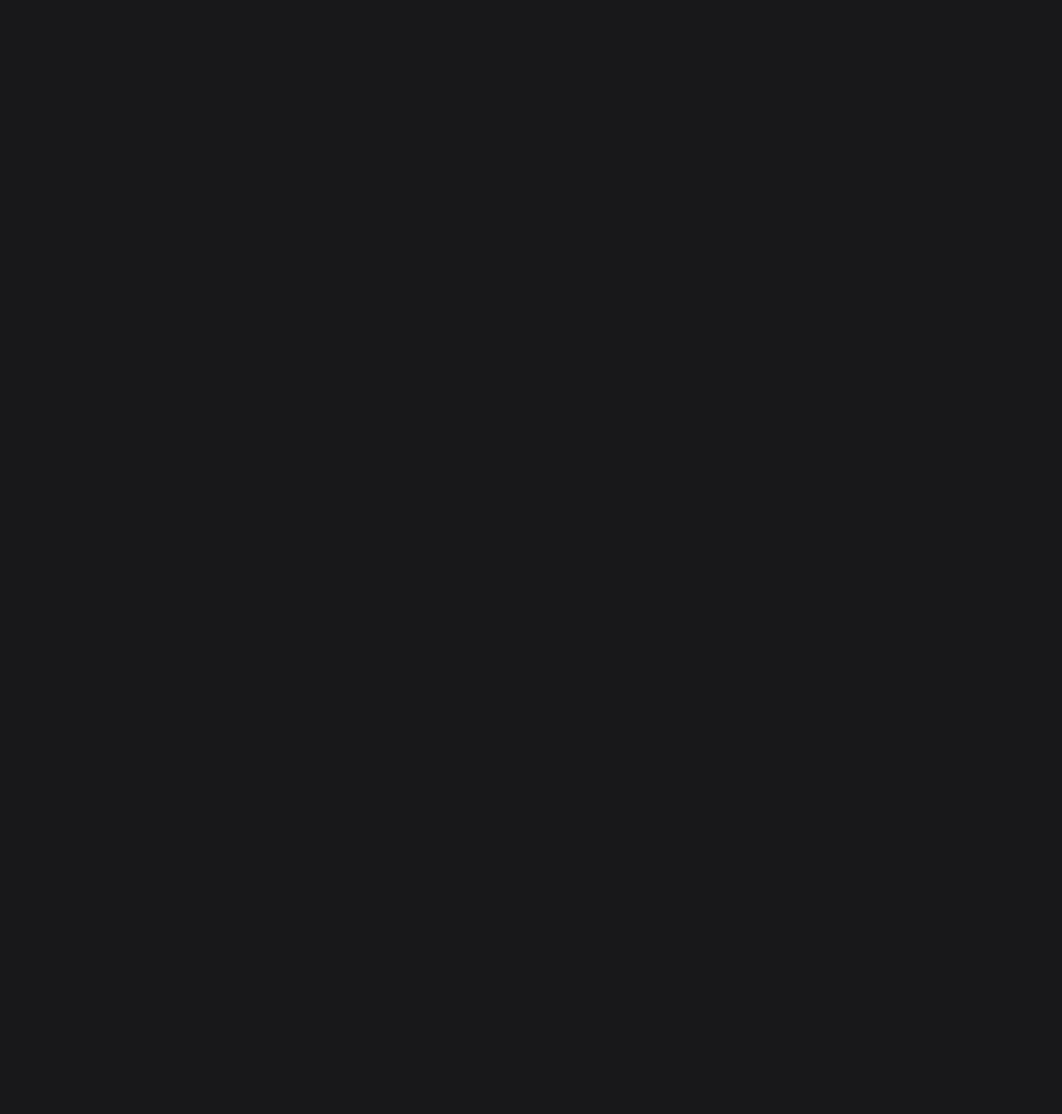
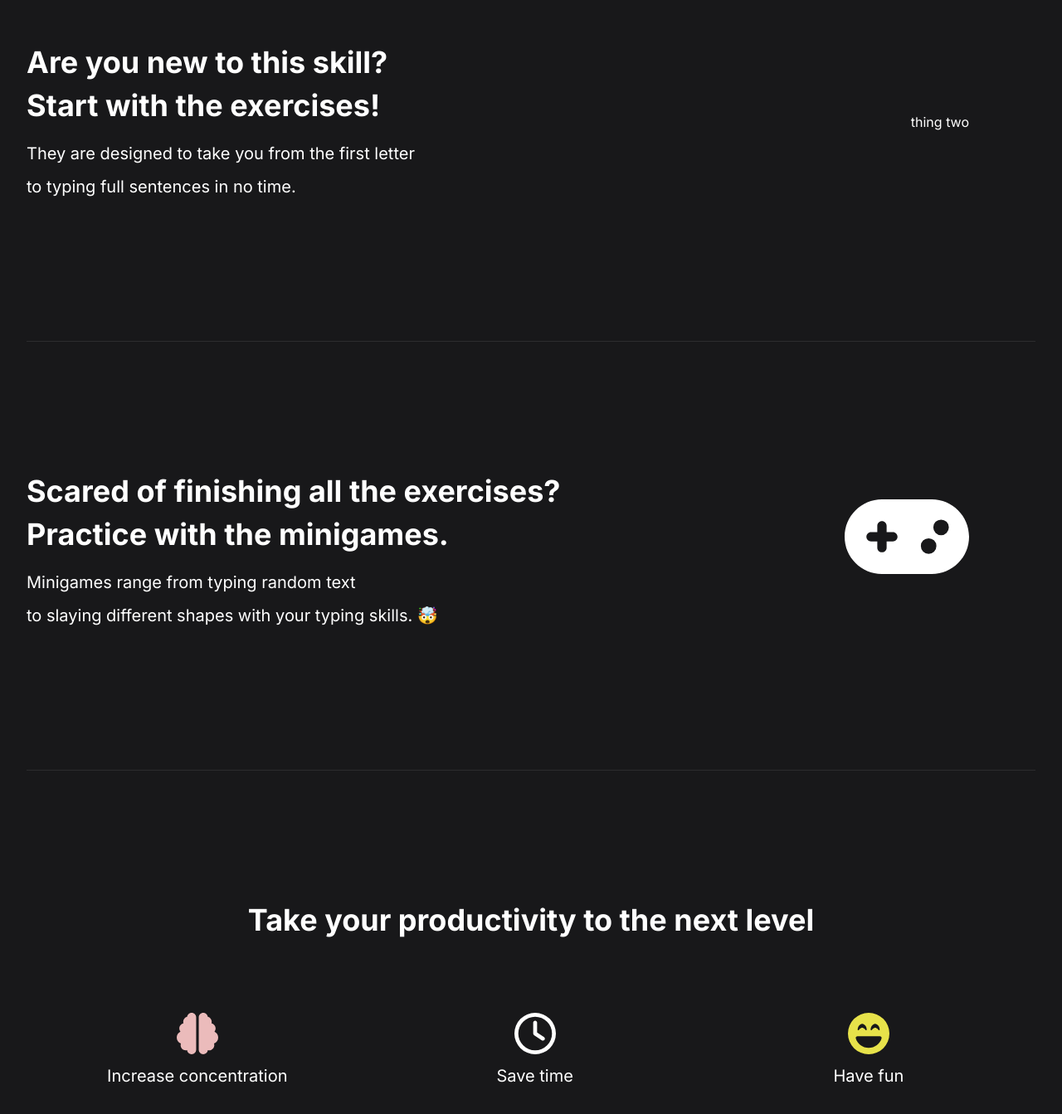
Before and after one commit to Menfiss/TenFingers, a Next.js app: page / in a window 1280 px wide. Shown: the part 745-2088 px from the top of the page at 83% size. Before the commit the page ends 800 px from the top, so only its background shows below. Built offline with nearby package versions, Linux system fonts and the light colour scheme; no server answers.

Commit message:
more page content

```diff
--- a/middleware.ts
+++ b/middleware.ts
@@ -16,4 +16,5 @@ export const config = {
      */
     '/((?!_next/static|_next/image|favicon.ico|.*\\.(?:svg|png|jpg|jpeg|gif|webp)$).*)',
   ],
+
 }
--- a/src/app/layout.tsx
+++ b/src/app/layout.tsx
@@ -2,7 +2,6 @@ import type { Metadata } from "next";
 import { Inter } from "next/font/google";
 import Navbar from "@/components/Navbar/Navbar";
 import "./globals.css";
-
 const inter = Inter({ subsets: ["latin"] });
 
 export const metadata: Metadata = {
@@ -14,7 +13,8 @@ export default function RootLayout({
   children,
 }: Readonly<{
   children: React.ReactNode;
-}>) {
+}>)
+{
   return (
     <html lang="en">
 
--- a/src/app/login/page.tsx
+++ b/src/app/login/page.tsx
@@ -19,7 +19,7 @@ export default function LoginPage() {
 
                     <button type="submit" formAction={login} className="w-full bg-blue-500 text-white py-2 px-4 rounded-md shadow hover:bg-blue-600 focus:outline-none focus:ring-2 focus:ring-blue-400 focus:ring-offset-2">Log In</button>
 
-                    <p className="text-sm text-gray-600 text-center">Don't have an account? <a href="/signup" className="text-blue-500 hover:underline">Sign up</a></p>
+                    <p className="text-sm text-gray-600 text-center">Don`&apos;`t have an account? <a href="/signup" className="text-blue-500 hover:underline">Sign up</a></p>
                 </form>
             </div>
         </div>
--- a/src/app/minigames/page.tsx
+++ b/src/app/minigames/page.tsx
@@ -5,6 +5,16 @@ const Minigames = () => {
 
 
     return (
+        <div>
+            <div className="py-10 my-20 ">
+                <div className="flex justify-center items-center">
+                    <h1 className="text-5xl font-bold text-center pb-3 pr-3">Minigames</h1>
+                    <svg className="w-[50px] h-[50px] fill-[#ffffff]" viewBox="0 0 640 512">
+                        <path d="M192 64C86 64 0 150 0 256S86 448 192 448H448c106 0 192-86 192-192s-86-192-192-192H192zM496 168a40 40 0 1 1 0 80 40 40 0 1 1 0-80zM392 304a40 40 0 1 1 80 0 40 40 0 1 1 -80 0zM168 200c0-13.3 10.7-24 24-24s24 10.7 24 24v32h32c13.3 0 24 10.7 24 24s-10.7 24-24 24H216v32c0 13.3-10.7 24-24 24s-24-10.7-24-24V280H136c-13.3 0-24-10.7-24-24s10.7-24 24-24h32V200z"></path>
+                    </svg>
+                </div>
+                <h2 className="text-2xl font-bold text-center">Practice what you have already learned!</h2>
+            </div>
             <div className="mt-16 mx-auto max-w-7xl px-2 sm:px-6 lg:px-8 grid grid-cols-2 gap-6 lg:grid-cols-4">
                 <div>
                     <div className="bg-gray-600 h-36 flex justify-center items-center"><Link href={"minigames/drop_tiles"}>Image</Link></div>
@@ -55,6 +65,7 @@ const Minigames = () => {
                 </div>
 
             </div>
+        </div>
     );
 }
 
--- a/src/app/page.tsx
+++ b/src/app/page.tsx
@@ -2,8 +2,9 @@ import Link from "next/link";
 
 export default function Home() {
 
+  //have you ever wondered how some people type so fast? No?
   return (
-    <div>
+    <div className="mx-auto max-w-7xl px-2 sm:px-6 lg:px-8">
       <div className="flex justify-center items-center flex-col h-[calc(100vh-4.5rem)] font-mono">
         <div className="text-7xl mb-6 text-[#47bac0] text-center">Type with ten fingers</div>
         <div className="text-3xl mb-24 text-[#47bac0] text-center">
@@ -17,6 +18,66 @@ export default function Home() {
 
         </div>
       </div>
+      <div className="flex flex-row justify-between mb-40">
+        <div>
+          <h1 className="text-4xl font-bold pb-3">Are you new to this skill?</h1>
+          <h1 className="text-4xl font-bold pb-3 mb-3">Start with the exercises!</h1>
+          <p className="text-xl pb-3">They are designed to take you from the first letter</p>
+          <p className="text-xl pb-3"> to typing full sentences in no time.</p>
+        </div>
+        <div className=" m-20 text-center">
+          thing two
+        </div>
+      </div>
+
+    <hr className="mb-40 border-[#2c2c2e]"></hr>
+
+      <div className="flex flex-row justify-between mb-40">
+        <div>
+          <h1 className="text-4xl font-bold pb-3">Scared of finishing all the exercises?</h1>
+          <h1 className="text-4xl font-bold pb-3 mb-3">Practice with the minigames.</h1>
+          <p className="text-xl pb-3">Minigames range from typing random text</p>
+          <p className="text-xl pb-3">to slaying different shapes with your typing skills. 🤯</p>
+        </div>
+        <div className="mr-20">
+          <svg className="w-[150px] h-[150px] fill-[#ffffff]" viewBox="0 0 640 512">
+            <path d="M192 64C86 64 0 150 0 256S86 448 192 448H448c106 0 192-86 192-192s-86-192-192-192H192zM496 168a40 40 0 1 1 0 80 40 40 0 1 1 0-80zM392 304a40 40 0 1 1 80 0 40 40 0 1 1 -80 0zM168 200c0-13.3 10.7-24 24-24s24 10.7 24 24v32h32c13.3 0 24 10.7 24 24s-10.7 24-24 24H216v32c0 13.3-10.7 24-24 24s-24-10.7-24-24V280H136c-13.3 0-24-10.7-24-24s10.7-24 24-24h32V200z"></path>
+          </svg>
+        </div>
+      </div>
+
+      <hr className="mb-40 border-[#2c2c2e]"></hr>
+
+      <div className="text-center mb-40">
+        <h1 className="text-4xl font-bold pb-3 mb-20">Take your productivity to the next level</h1>
+
+        <ul className="flex flex-row justify-around">
+          <li className="mb-40">
+            <div className="flex flex-col items-center justify-center">
+              <svg className="w-[50px] h-[50px] fill-[#ebbbbb] mb-3" viewBox="0 0 512 512">
+                <path d="M184 0c30.9 0 56 25.1 56 56V456c0 30.9-25.1 56-56 56c-28.9 0-52.7-21.9-55.7-50.1c-5.2 1.4-10.7 2.1-16.3 2.1c-35.3 0-64-28.7-64-64c0-7.4 1.3-14.6 3.6-21.2C21.4 367.4 0 338.2 0 304c0-31.9 18.7-59.5 45.8-72.3C37.1 220.8 32 207 32 192c0-30.7 21.6-56.3 50.4-62.6C80.8 123.9 80 118 80 112c0-29.9 20.6-55.1 48.3-62.1C131.3 21.9 155.1 0 184 0zM328 0c28.9 0 52.6 21.9 55.7 49.9c27.8 7 48.3 32.1 48.3 62.1c0 6-.8 11.9-2.4 17.4c28.8 6.2 50.4 31.9 50.4 62.6c0 15-5.1 28.8-13.8 39.7C493.3 244.5 512 272.1 512 304c0 34.2-21.4 63.4-51.6 74.8c2.3 6.6 3.6 13.8 3.6 21.2c0 35.3-28.7 64-64 64c-5.6 0-11.1-.7-16.3-2.1c-3 28.2-26.8 50.1-55.7 50.1c-30.9 0-56-25.1-56-56V56c0-30.9 25.1-56 56-56z"></path>
+              </svg>
+            </div>
+            <div className="text-xl pb-3 min-w-52">Increase concentration</div>
+          </li>
+          <li className="mb-40">
+            <div className="flex flex-col items-center justify-center">
+              <svg className="w-[50px] h-[50px] fill-[#ffffff] mb-3" viewBox="0 0 512 512">
+                <path d="M464 256A208 208 0 1 1 48 256a208 208 0 1 1 416 0zM0 256a256 256 0 1 0 512 0A256 256 0 1 0 0 256zM232 120V256c0 8 4 15.5 10.7 20l96 64c11 7.4 25.9 4.4 33.3-6.7s4.4-25.9-6.7-33.3L280 243.2V120c0-13.3-10.7-24-24-24s-24 10.7-24 24z"></path>
+              </svg>
+            </div>
+            <div className="text-xl pb-3 min-w-52">Save time</div>
+          </li>
+          <li className="mb-40">
+            <div className="flex flex-col items-center justify-center">
+              <svg className="w-[50px] h-[50px] fill-[#e7e24a] mb-3" viewBox="0 0 512 512">
+                <path d="M256 512A256 256 0 1 0 256 0a256 256 0 1 0 0 512zM96.8 314.1c-3.8-13.7 7.4-26.1 21.6-26.1H393.6c14.2 0 25.5 12.4 21.6 26.1C396.2 382 332.1 432 256 432s-140.2-50-159.2-117.9zM217.6 212.8l0 0 0 0-.2-.2c-.2-.2-.4-.5-.7-.9c-.6-.8-1.6-2-2.8-3.4c-2.5-2.8-6-6.6-10.2-10.3c-8.8-7.8-18.8-14-27.7-14s-18.9 6.2-27.7 14c-4.2 3.7-7.7 7.5-10.2 10.3c-1.2 1.4-2.2 2.6-2.8 3.4c-.3 .4-.6 .7-.7 .9l-.2 .2 0 0 0 0 0 0c-2.1 2.8-5.7 3.9-8.9 2.8s-5.5-4.1-5.5-7.6c0-17.9 6.7-35.6 16.6-48.8c9.8-13 23.9-23.2 39.4-23.2s29.6 10.2 39.4 23.2c9.9 13.2 16.6 30.9 16.6 48.8c0 3.4-2.2 6.5-5.5 7.6s-6.9 0-8.9-2.8l0 0 0 0zm160 0l0 0-.2-.2c-.2-.2-.4-.5-.7-.9c-.6-.8-1.6-2-2.8-3.4c-2.5-2.8-6-6.6-10.2-10.3c-8.8-7.8-18.8-14-27.7-14s-18.9 6.2-27.7 14c-4.2 3.7-7.7 7.5-10.2 10.3c-1.2 1.4-2.2 2.6-2.8 3.4c-.3 .4-.6 .7-.7 .9l-.2 .2 0 0 0 0 0 0c-2.1 2.8-5.7 3.9-8.9 2.8s-5.5-4.1-5.5-7.6c0-17.9 6.7-35.6 16.6-48.8c9.8-13 23.9-23.2 39.4-23.2s29.6 10.2 39.4 23.2c9.9 13.2 16.6 30.9 16.6 48.8c0 3.4-2.2 6.5-5.5 7.6s-6.9 0-8.9-2.8l0 0 0 0 0 0z"></path>
+              </svg>
+            </div>
+            <div className="text-xl pb-3 min-w-52">Have fun</div>
+          </li>
+        </ul>
+      </div>
     </div>
   );
 }
--- a/src/app/sections/page.tsx
+++ b/src/app/sections/page.tsx
@@ -1,10 +1,10 @@
 
 import { ExercisesQuerry, GetUserExercises } from "../../../database/querries/exercises";
 import ExerciseSection from "@/components/ExerciseSection/ExerciseSection";
-import { revalidatePath } from 'next/cache'
-revalidatePath('/blog/[slug]', 'page')
+// import { revalidatePath } from 'next/cache'
+// revalidatePath('/blog/[slug]', 'page')
 
-export const revalidate = 0;
+
 export default async function Sections() {
     const data = await ExercisesQuerry();
     const userExcersiseData = await GetUserExercises();
@@ -85,8 +85,12 @@ export default async function Sections() {
 
     return (
         <div>
+            <div className="py-10 my-20 ">
+                <h1 className="text-5xl font-bold text-center pb-3">Exercises</h1>
+                <h2 className="text-2xl font-bold text-center">Start your journey Today!</h2>
+            </div>
 
-           { data ? renderPage() : null}
+            <div>{ data ? renderPage() : null}</div>
 
         </div>
     );
--- a/src/components/JsonPicker/JsonPicker.tsx
+++ b/src/components/JsonPicker/JsonPicker.tsx
@@ -55,7 +55,7 @@ const JsonFilePicker = (props:props) => {
 
     useEffect(() => {
         setDefaultFile(Object.keys(props.jsonFilePaths)[0]);
-    } ,[]);
+    });
 
     return (
     <>
--- a/src/components/Navbar/Navbar.tsx
+++ b/src/components/Navbar/Navbar.tsx
@@ -3,6 +3,7 @@
 import { useState } from "react";
 import { createClient } from "../../../utils/supabase/client";
 import { signout } from "../../../server-actions/login-actions/actions";
+
 
 const Navbar = () => {
   const [profileBoxVisible, setProfileBoxVisible] = useState(false);
@@ -11,9 +12,9 @@ const Navbar = () => {
 
   const isSignedInVerification = async () => {
     const supabase = createClient();
-    let user = await supabase.auth.getUser();
+    let user = await supabase.auth.getSession();
 
-    if (user.data.user) {
+    if (user.data.session) {
       setIsSignedIn(true);
     } else {
       setIsSignedIn(false);
--- /dev/null
+++ b/src/types/types.ts
@@ -0,0 +1,5 @@
+declare global{
+
+}
+
+export {};
```
Also changed, not shown: server-actions/login-actions/actions.ts (line endings or trailing spaces), src/types/global.types.ts (deleted). Lines whose indentation alone changed are shown as unchanged.
